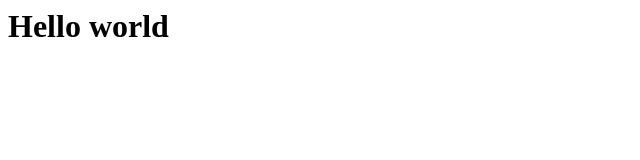
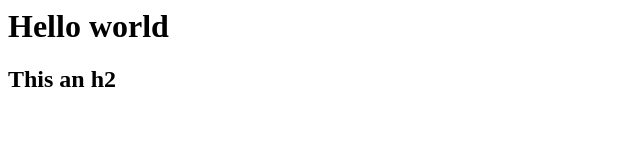
Before and after one commit to Danrod16/git-101, a plain HTML site: page index.html in a window 1280 px wide. Shown: the whole page, without its empty margins (0-640 px from the left). Drawn offline with Linux system fonts and the light colour scheme.

Commit message:
Feat: added h2 to index

```diff
--- a/index.html
+++ b/index.html
@@ -3,4 +3,5 @@
 </head>
 <body>
   <h1>Hello world</h1>
+  <h2>This an h2</h2>
 </body>
```
Also changed, not shown: git-cheatsheat.txt (added).
